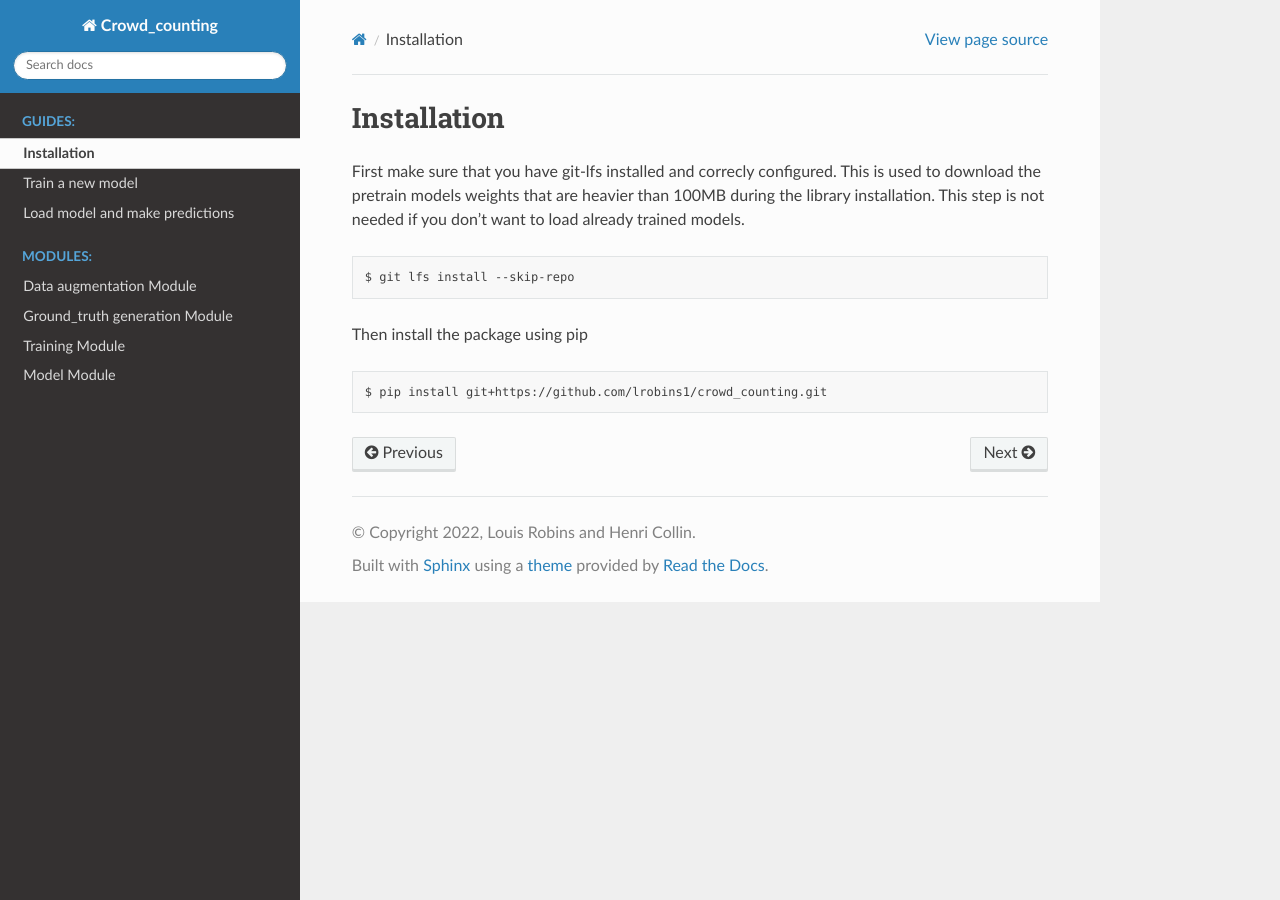
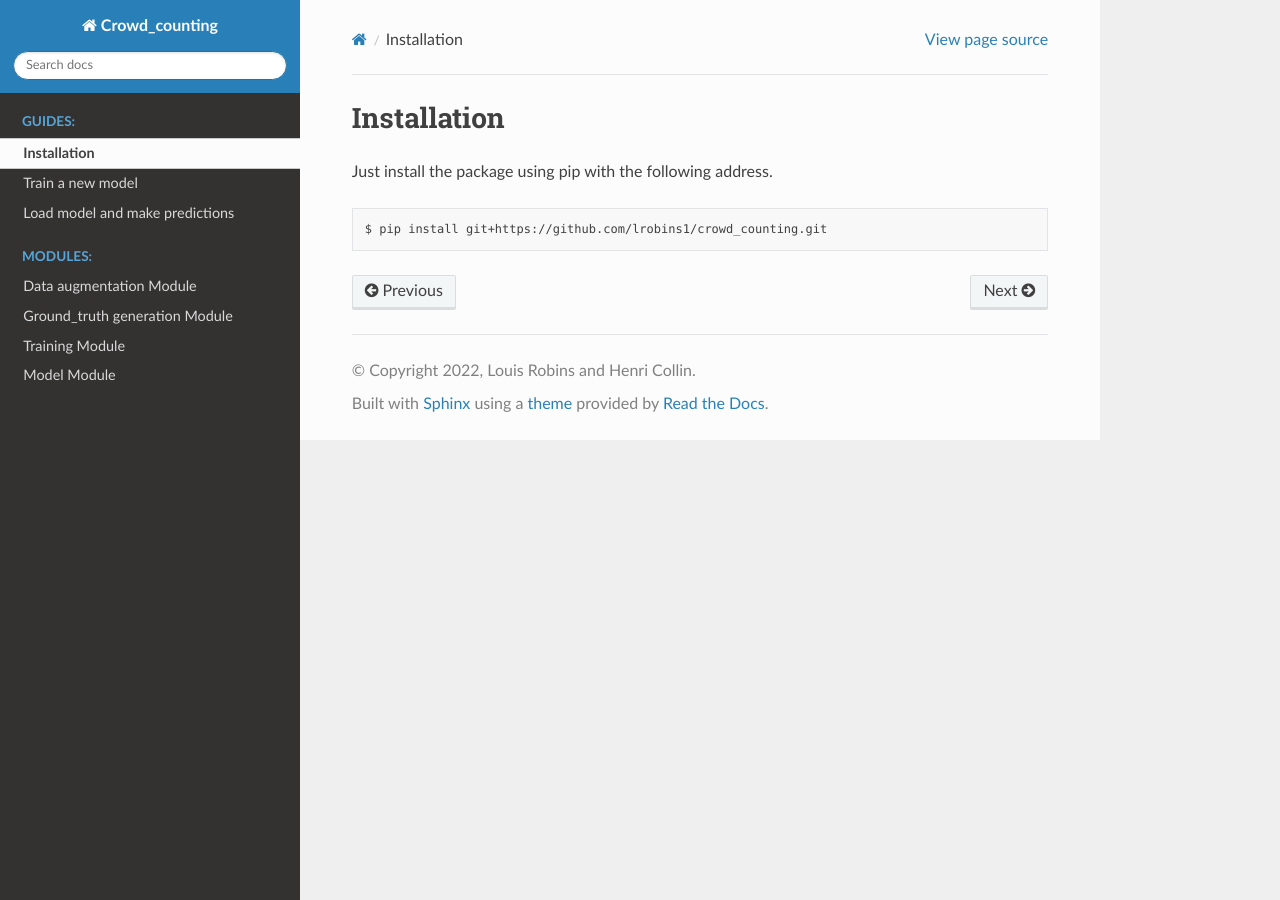
Before and after one commit to lrobins1/crowd_counting, a Sphinx documentation site: the page built from docs/source/install.rst, in a window 1280 px wide. Built offline with Sphinx 7.4.7 and the Read the Docs theme 2.0.0, drawn with Linux system fonts in a browser that asks for light colours.

```diff
--- a/docs/source/install.rst
+++ b/docs/source/install.rst
@@ -4,15 +4,7 @@
 Installation
 ============
 
-First make sure that you have git-lfs installed and correcly configured. This is used to download the pretrain models weights that are heavier than 100MB during the library installation.
-This step is not needed if you don't want to load already trained models.
-
-.. code-block:: bash
-
-   $ git lfs install --skip-repo
-
-
-Then install the package using pip
+Just install the package using pip with the following address.
 
 .. code-block:: bash
 
```
Also changed, not shown: 1 other file.
